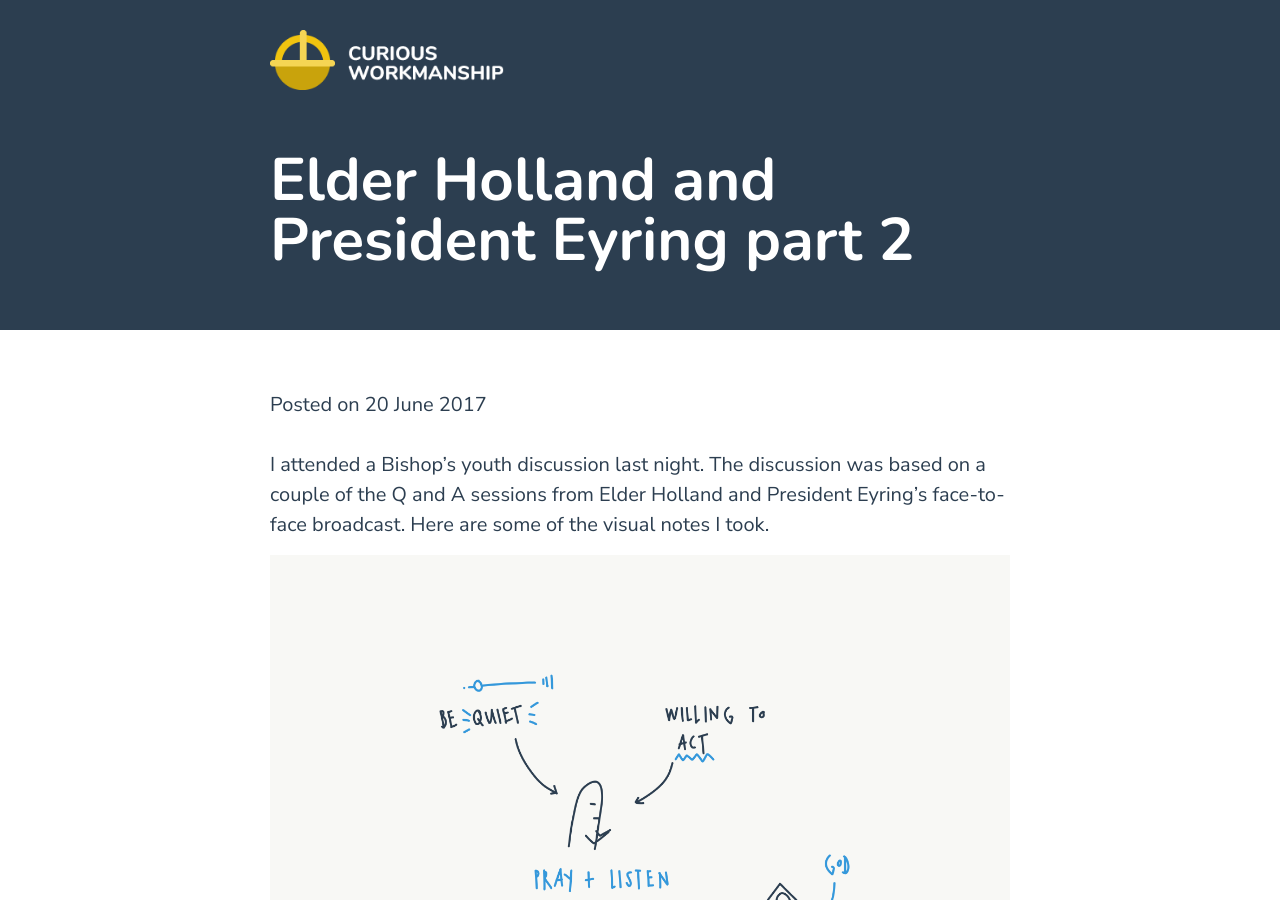
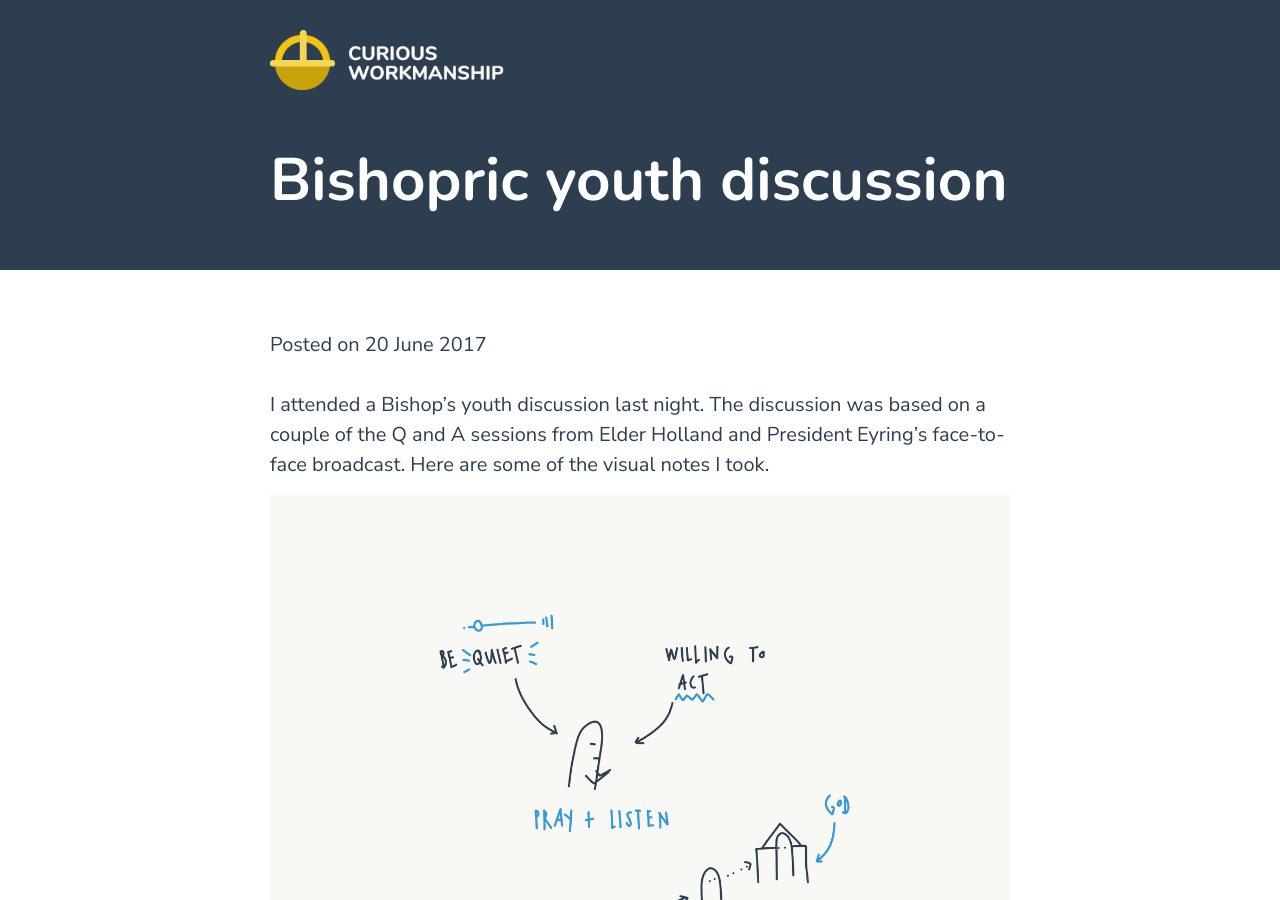
Before and after one commit to blairrorani/curious-workmanship, a Jekyll site: the page built from _posts/2017-06-20-byd-june-17.markdown, in a window 1280 px wide and 900 px high. Built offline with Jekyll 4.4.1, drawn with Linux system fonts in a browser that asks for light colours; our own code applies the rules of GitHub Pages for plain Markdown files.

Commit message:
Updated Byd June 17 and 1 other file

```diff
--- a/_posts/2017-06-20-holland-eyring-2.markdown
+++ b/_posts/2017-06-20-byd-june-17.markdown
@@ -1,5 +1,5 @@
 ---
-title: Elder Holland and President Eyring part 2
+title: Bishopric youth discussion
 date: 2017-06-20 08:00:00 +10:00
 categories:
 - visual note-taking
@@ -8,7 +8,9 @@ categories:
 I attended a Bishop's youth discussion last night. The discussion was based on a couple of the Q and A sessions from Elder Holland and President Eyring's face-to-face broadcast. Here are some of the visual notes I took.
 
 ![pray-listen-600.png](/uploads/pray-listen-600.png)
+
 The first question we watched was How can I feel the [Holy Ghost more often?](https://www.lds.org/broadcasts/face-to-face/eyring-holland?lang=eng#00:27:14) What stood out to me was being quiet inside as in asking, but then trying to silence our own thoughts so that we can listen to and feel the Holy Ghost speaking to us. One of the councillors in the bishopric explained that often we'll receive clarifying thoughts as well as peaceful feelings. They compliment each other and can give us confidence about what we believe we're receiving. I liked how President Eyring explained that he visualises himself approaching God on His throne and being willing to receive whatever answer He gives him.
 
 ![patriarchal-blessing-600.png](/uploads/patriarchal-blessing-600.png)
+
 Next we watched [How can I get comfort from my patriarchal blessing?](https://www.lds.org/broadcasts/face-to-face/eyring-holland?lang=eng#00:46:48) What was interesting about this answer was that President Eyring said we shouldn't always expect comfort. Sometimes a patriarchal blessing can be a warning. He also taught that we should live our lives in faith and wait for our blessing to be fulfilled throughout our lives rather than discount parts that we believe we've 'missed out on'.
```
